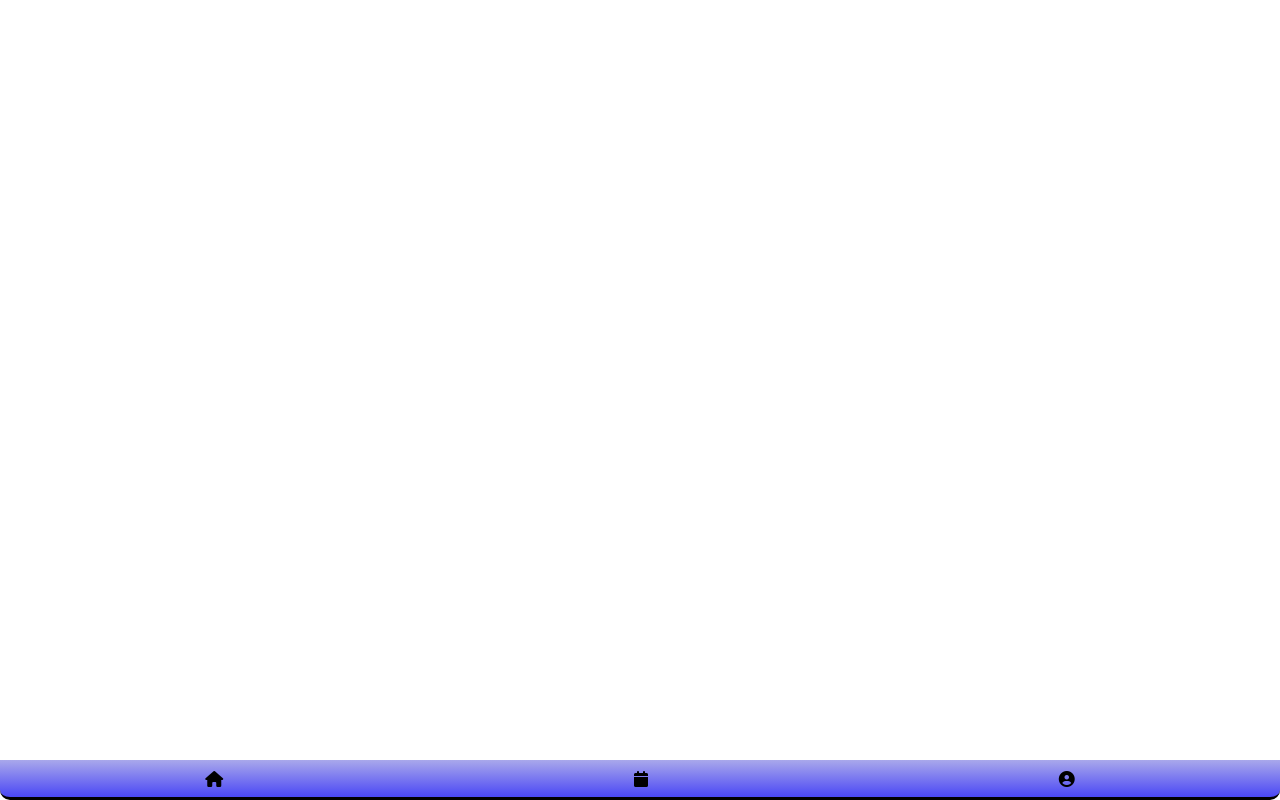
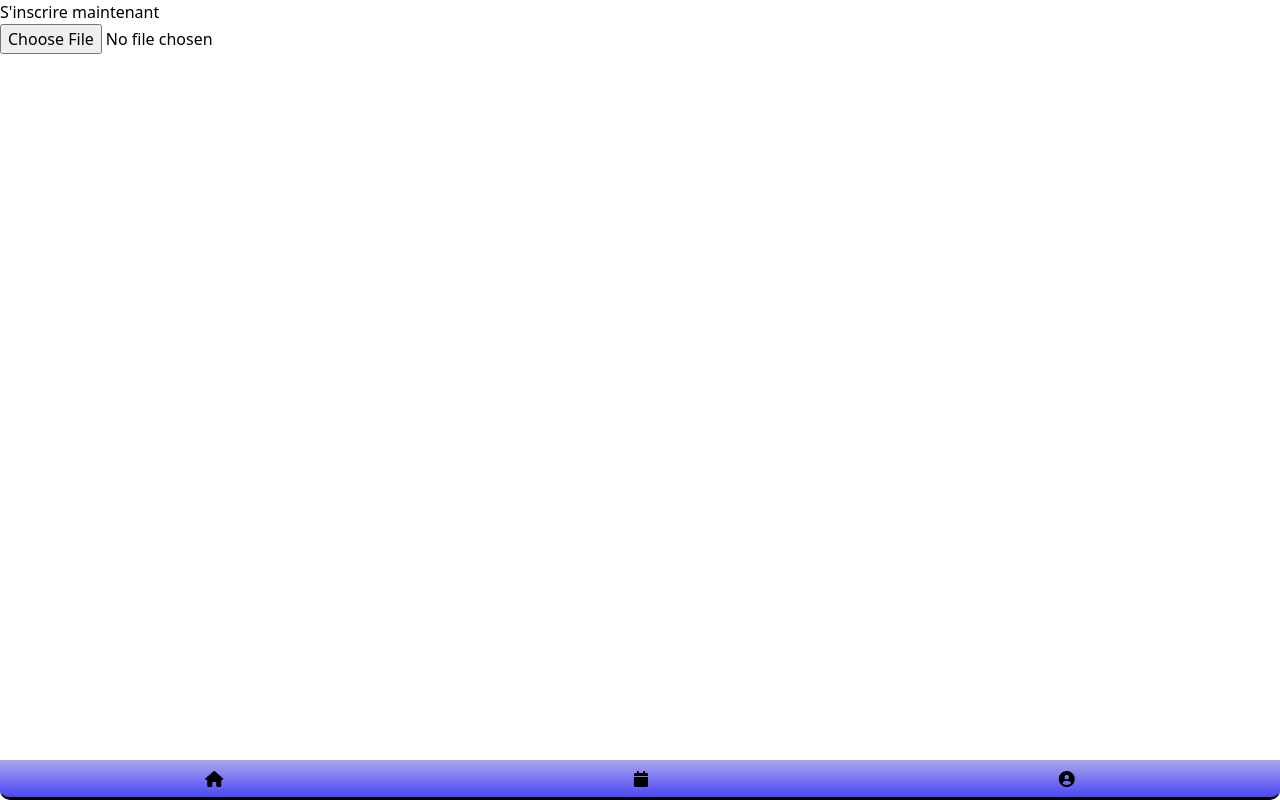
Before and after one commit to WassimeELmansoury/Arenasync, a React (Vite) app: page /FS/1 in a window 1280 px wide. Before the commit this address had no page. Built offline with nearby package versions, Linux system fonts and the light colour scheme.

Commit message:
ajout la page form

```diff
--- a/src/App.jsx
+++ b/src/App.jsx
@@ -2,6 +2,7 @@ import { BrowserRouter, Route, Routes } from "react-router-dom";
 import HomePage from "./components/HomePage";
 import SecondPage from "./components/SecondPage";
 import MenuButtom from "./components/MenuButtom";
+import SignupForm from "./components/SignupForm";
 export default function App(){
   return (
     <>
@@ -10,6 +11,7 @@ export default function App(){
     <Routes>
     <Route path="/" element={<HomePage/>}></Route>
     <Route path="/SP/:id" element={<SecondPage/>}></Route>
+    <Route path="/FS/:id" element={<SignupForm/>}></Route>
     </Routes>
     </BrowserRouter>
     {/* {<HomePage/>} */}
--- a/src/components/ButtonInscription.jsx
+++ b/src/components/ButtonInscription.jsx
@@ -1,3 +1,4 @@
+
 function BtnInscription (){
     return (<>
 <button className="bg-blue-600 hover:bg-indigo-800 text-white font-semibold py-2 px-6 rounded-lg transition-colors duration-200">
--- /dev/null
+++ b/src/components/SignupForm.jsx
@@ -0,0 +1,12 @@
+function SignupForm(){
+    return(<>
+    <div>
+        <h1>S'inscrire maintenant</h1>
+        <div>
+            <input type="file" accept="image/*"/>
+        </div>
+    </div>
+    </>
+    )
+}
+export default SignupForm;
--- a/src/components/TournamentCard.jsx
+++ b/src/components/TournamentCard.jsx
@@ -1,13 +1,15 @@
-import { Link } from 'react-router-dom'; // Zidi had l-import
+import { Link } from "react-router-dom";
 import { tournamentData } from "../data/tournamentDB";
 import BtnInscription from './ButtonInscription';
 
 function DisplayCard() {
+
   return (
     <div className="cards">
       {tournamentData.map((it) => (
-        <Link to={`/SP/${it.id}`} key={it.id} style={{ textDecoration: 'none', color: 'inherit' }}>
-          <div className="card">
+        <div key={it.id} className="card">
+
+          <Link to={`/SP/${it.id}`} style={{ textDecoration: 'none', color: 'inherit' }}>
             <div className="top-face">
               <div className="card-img">
                 <img src={it.image} alt={it.title} />
@@ -37,19 +39,17 @@ function DisplayCard() {
               <div className="detail-item flex items-center gap-2">
                 <i className="fa-solid fa-location-dot"></i> {it.location}
               </div>
+            </div>
+          </Link>
 
-  {/* BtnInscription */}
+          {/* BtnInscription برا Link */}
           <div className="flex justify-start mt-2">
-    <BtnInscription />
-  </div>
+            <BtnInscription id={it.id}/>
           </div>
 
         </div>
-
-        </Link>
       ))}
     </div>
-
   );
 }
 
```
Lines whose indentation alone changed are shown as unchanged.
